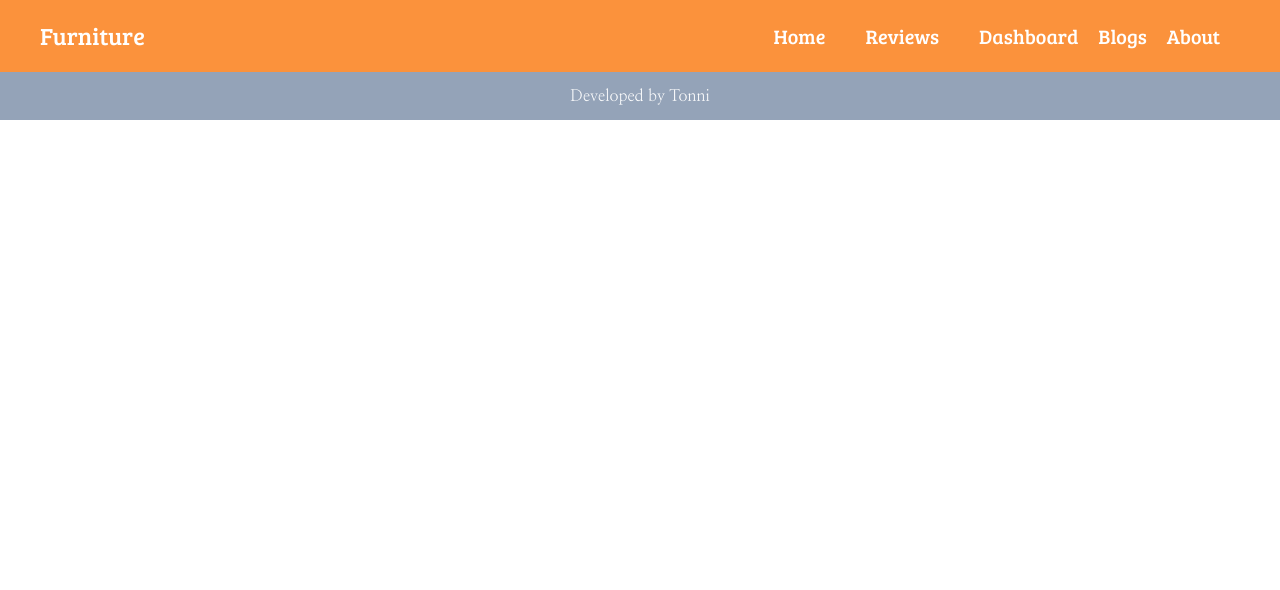
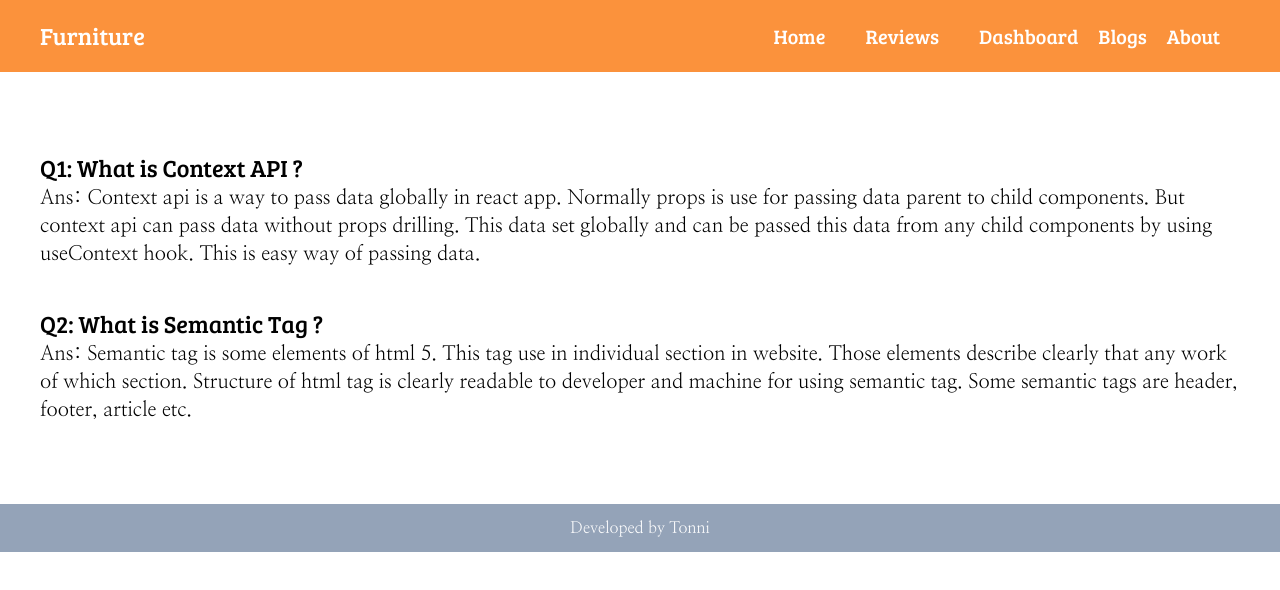
Before and after one commit to Tanni-Dey/furniture-review, a React (Create React App) app: page /blogs in a window 1280 px wide. Shown: the top 590 px of the page. Built offline with nearby package versions, Linux system fonts and the light colour scheme.

Commit message:
blog-page

```diff
--- a/src/components/Blogs/Blogs.js
+++ b/src/components/Blogs/Blogs.js
@@ -2,8 +2,11 @@ import React from 'react';
 
 const Blogs = () => {
     return (
-        <div className='px-10 text-left'>
-            <h2></h2>
+        <div className='px-10 text-left py-20'>
+            <h2 className='font-sans text-2xl'>Q1: What is Context API ?</h2>
+            <p className='font-serif text-xl mb-10'>Ans: Context api is a way to pass data globally in react app. Normally  props is use for passing data parent to child components. But context api can pass data without props drilling. This data set globally and can be passed this data from any child components by using useContext hook. This is easy way of passing data. </p>
+            <h2 className='font-sans text-2xl'>Q2: What is Semantic Tag ?</h2>
+            <p className='font-serif text-xl'>Ans: Semantic tag is some elements of html 5. This tag use in individual section in website. Those elements describe clearly that any work of  which section. Structure  of html tag is clearly readable to developer and machine for using semantic tag. Some semantic tags are header, footer, article etc.</p>
         </div>
     );
 };
```
